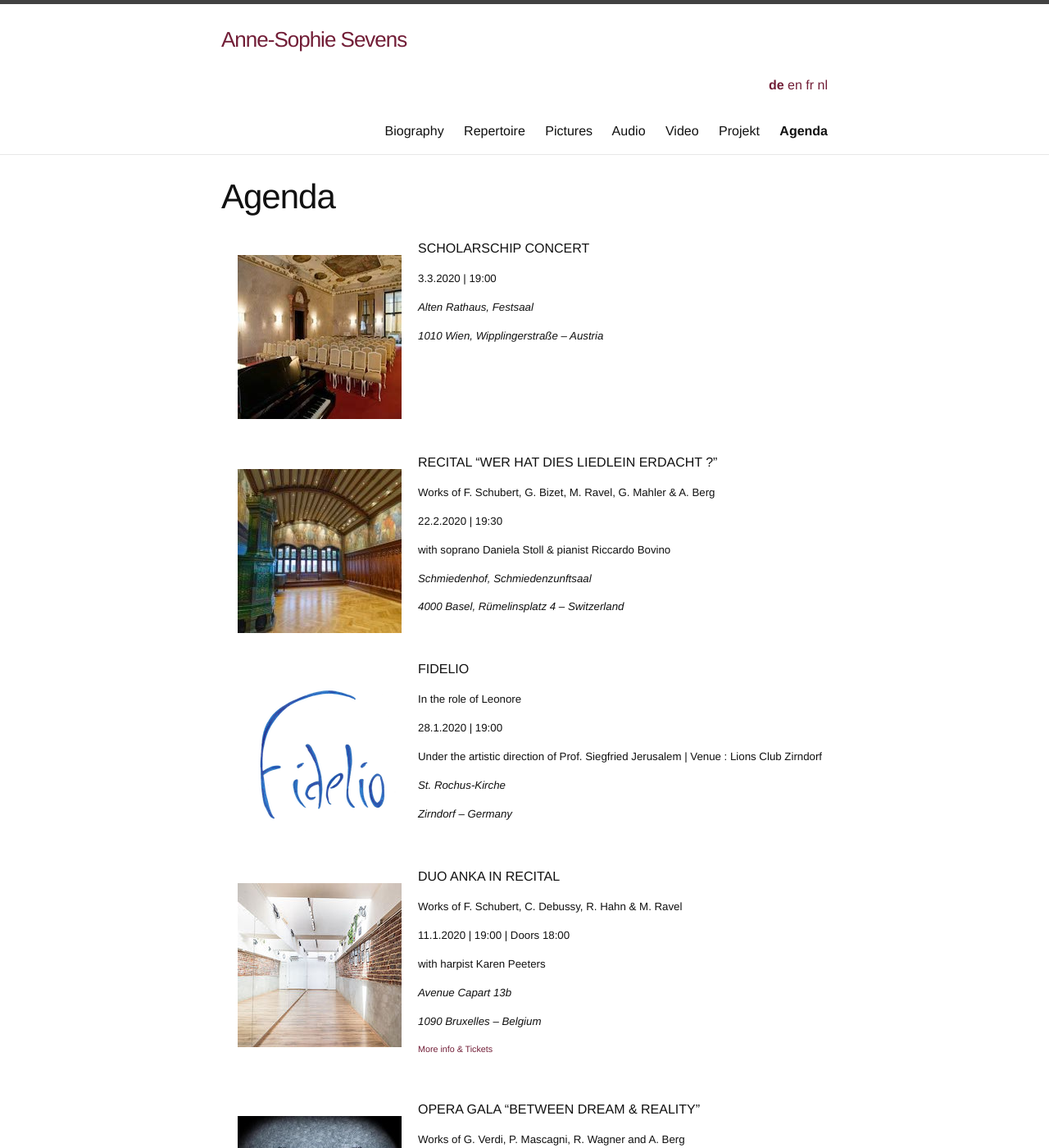
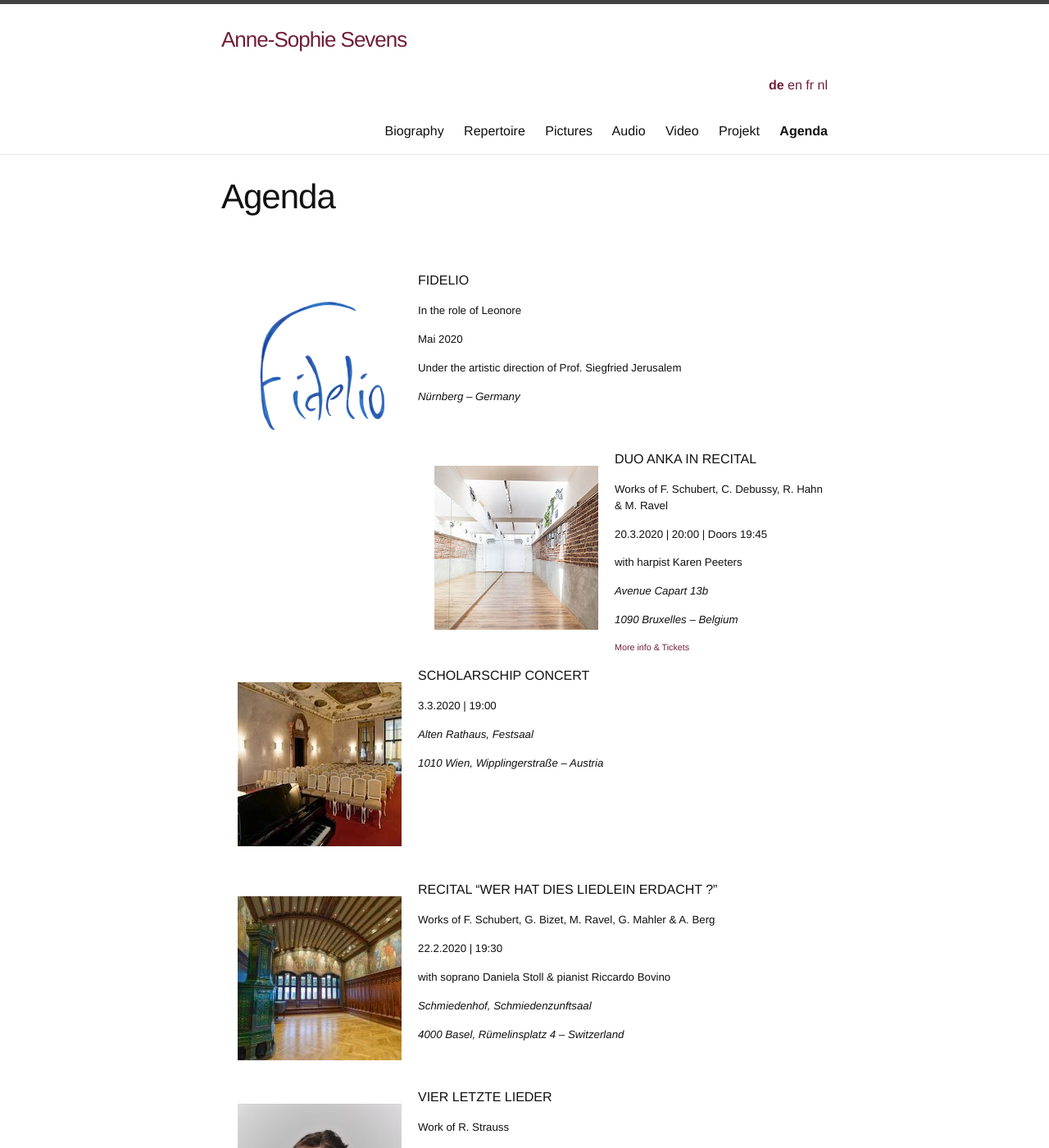
Before and after one commit to annesophie-sevens/annesophie-sevens.github.io, a Jekyll site: the page built from agenda-de.md, in a window 1280 px wide and 1400 px high. Shown: the whole window at 82% size. Built offline with Jekyll 4.4.1, drawn with Linux system fonts in a browser that asks for light colours; nearby versions of some CDN libraries; some of the changed text lies outside the part shown.

Commit message:
Update agenda-de.md

```diff
--- a/agenda-de.md
+++ b/agenda-de.md
@@ -5,6 +5,38 @@ menuorder: 60
 ref: agenda
 lang: de
 ---
+&nbsp;
+
+<img style="float: left; padding: 20px" src="/assets/Fidelio.png">
+
+FIDELIO
+
+##### In the role of Leonore
+
+##### Mai 2020
+
+##### Under the artistic direction of Prof. Siegfried Jerusalem
+
+##### _Nürnberg – Germany_
+
+&nbsp;
+
+<img style="float: left; padding: 20px" src="/assets/veroni.jpg">
+
+DUO ANKA IN RECITAL
+
+##### Works of F. Schubert, C. Debussy, R. Hahn & M. Ravel
+
+##### 20.3.2020 | 20:00 | Doors 19:45
+
+##### with harpist Karen Peeters
+
+##### _Avenue Capart 13b_
+
+##### _1090 Bruxelles – Belgium_
+
+###### <a href="https://www.casaveronica.net/events/duo-anka" target="_blank">More info & Tickets</a>
+
 <img style="float: left; padding: 20px" src="/assets/Rathaus.jpg">
 
 SCHOLARSCHIP CONCERT
@@ -37,37 +69,17 @@ RECITAL "WER HAT DIES LIEDLEIN ERDACHT ?"
 
 &nbsp;
 
-<img style="float: left; padding: 20px" src="/assets/Fidelio.png">
+<img style="float: left; padding: 20px" src="/assets/VIIc.jpg">
 
-FIDELIO
+VIER LETZTE LIEDER
 
-##### In the role of Leonore
+##### Work of R. Strauss
 
-##### 28.1.2020 | 19:00
+##### 28.1.2020 | 20:00
 
 ##### Under the artistic direction of Prof. Siegfried Jerusalem | Venue : Lions Club Zirndorf
 
-##### _St. Rochus-Kirche_
-
-##### _Zirndorf – Germany_
-
-&nbsp;
-
-<img style="float: left; padding: 20px" src="/assets/veroni.jpg">
-
-DUO ANKA IN RECITAL
-
-##### Works of F. Schubert, C. Debussy, R. Hahn & M. Ravel
-
-##### 11.1.2020 | 19:00 | Doors 18:00
-
-##### with harpist Karen Peeters
-
-##### _Avenue Capart 13b_
-
-##### _1090 Bruxelles – Belgium_
-
-###### <a href="https://www.casaveronica.net/events/duo-anka" target="_blank">More info & Tickets</a>
+##### _Nürnberg – Germany_
 
 &nbsp;
 
```
